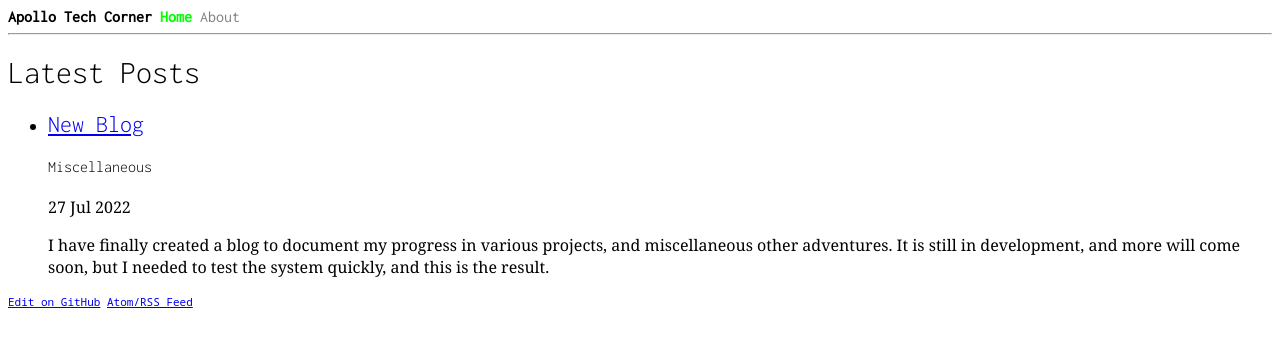
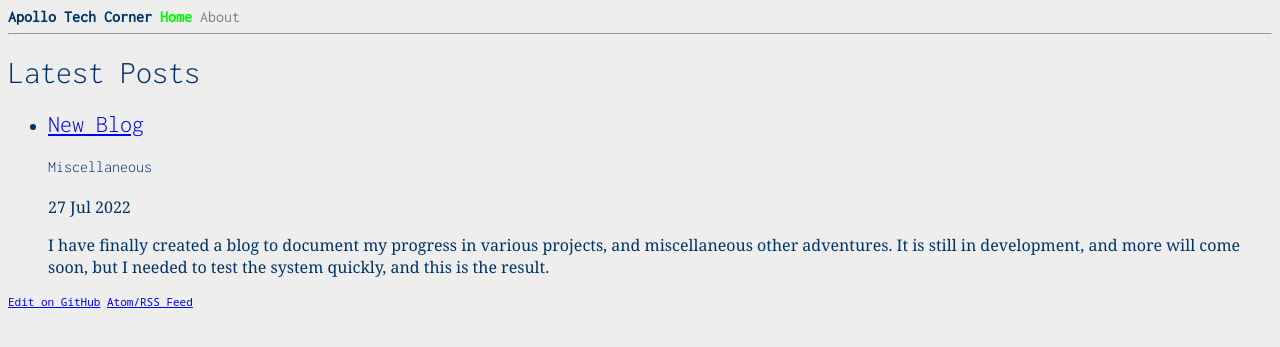
Before and after one commit to CoffeeCoder1/Apollo-Tech-Corner, a Jekyll site: the page built from index.html, in a window 1280 px wide. Shown: the top 347 px of the page. Built offline with Jekyll 4.4.1, drawn with Linux system fonts in a browser that asks for light colours.

Commit message:
Add a dark theme

```diff
--- a/_sass/main.scss
+++ b/_sass/main.scss
@@ -1,4 +1,19 @@
+$light-background: #eeeeee;
+$light-text: #036;
+$dark-background: #212121;
+$dark-text: #d2e1dd;
+
+@mixin theme-colors() {
+	@media (prefers-color-scheme: dark) {
+		background-color: $dark-background;
+		color: $dark-text;
+	}
+	background-color: $light-background;
+	color: $light-text;
+}
+
 body {
+	@include theme-colors();
 	font-family: 'Noto Serif', serif;
 }
 
```
